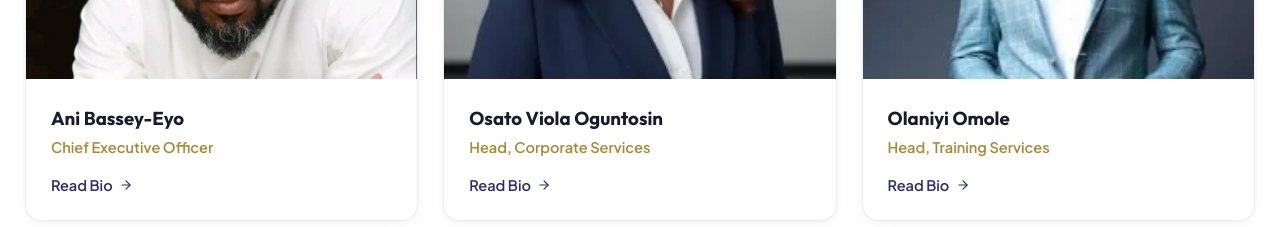
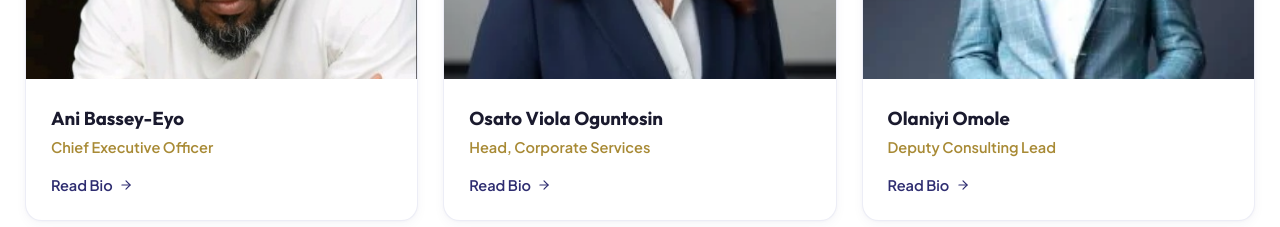
Before and after one commit to Olamilekan18/Lani-group, a React (Vite) app: page /about in a window 1280 px wide. Shown: the part 4660-4887 px from the top of the page. Built offline with nearby package versions, Linux system fonts and the light colour scheme.

Commit message:
correct Olaniyi Omole title to Deputy Consulting Lead

```diff
--- a/src/pages/About.jsx
+++ b/src/pages/About.jsx
@@ -62,7 +62,7 @@ const leadershipTeam = [
   },
   {
     name: 'Olaniyi Omole',
-    title: 'Head, Training Services',
+    title: 'Deputy Consulting Lead',
     initials: 'OO',
     image: '/images/niyi.webp',
     objectPosition: 'object-top',
```
